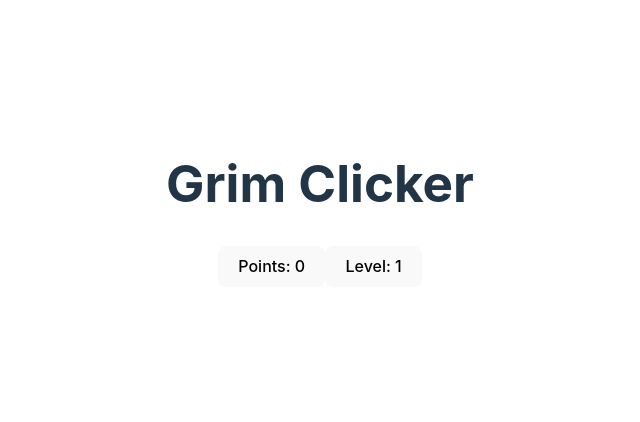
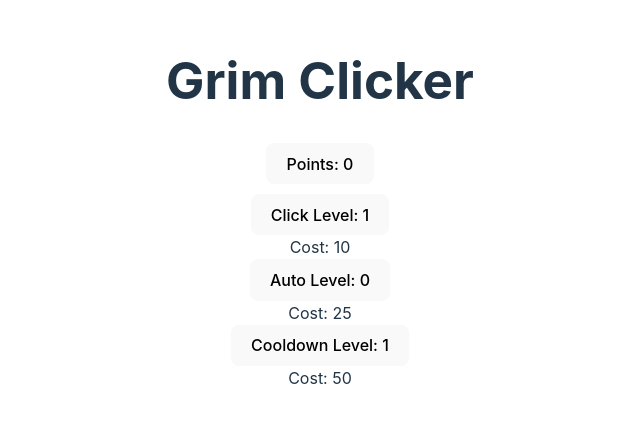
Before and after one commit to Grimidk/GrimClicker, a React (Vite) app in the folder Front/grim-clicker/: page / in a window 1280 px wide. Shown: the part 196-618 px from the top of the page, without its empty margins (320-960 px from the left). Built offline with nearby package versions, Linux system fonts and the light colour scheme.

Commit message:
more upgrades

```diff
--- a/Front/grim-clicker/src/App.css
+++ b/Front/grim-clicker/src/App.css
@@ -7,6 +7,15 @@
 
 .header {
   height: 1%;
+}
+
+.button {
+}
+
+.shop {
+  flex: none;
+  flex-wrap: nowrap;
+  margin-top: 10px;
 }
 
 .logo {
--- a/Front/grim-clicker/src/modules/Landing.jsx
+++ b/Front/grim-clicker/src/modules/Landing.jsx
@@ -1,25 +1,63 @@
 import * as React from 'react'
-import { useState } from 'react'
+import { useState, useEffect } from 'react'
 import './../App.css'
 import Header from './Header'
 
 function Landing() {
-  const [points, setPoints] = useState(0)
-  const [clickLevel, setClickLevel] = useState(1)
-  const upgradeCost = clickLevel * 10
+  const [points, setPoints] = useState(0);
+  const [clickLevel, setClickLevel] = useState(1);
+  const [autoLevel, setAutoLevel] = useState(0);
+  const [cooldownLevel, setCooldownLevel] = useState(1);
+  const cooldown = 1000/cooldownLevel
 
-  const upgrade = () => {
-    if (points >= upgradeCost) {
-      setPoints(points - upgradeCost);
-      setClickLevel(clickLevel + 1);
+  const clickUpgradeCost = clickLevel * 10;
+  const autoUpgradeCost = (autoLevel + 1 ) * 25;
+  const cooldownUpgradeCost = (cooldownLevel) * 50;
+
+  const clickUpgrade = () => {
+    if (points >= clickUpgradeCost) {
+      setPoints(points => points - clickUpgradeCost);
+      setClickLevel(clickLevel => clickLevel + 1);
     }
-  }
+  };
+
+  const autoUpgrade = () => {
+    if (points >= autoUpgradeCost) {
+      setPoints(points => points - autoUpgradeCost);
+      setAutoLevel(autoLevel => autoLevel + 1);
+    }
+  };
+
+  const cooldownUpgrade = () => {
+    if (points >= cooldownUpgradeCost) {
+      setPoints(points => points - cooldownUpgradeCost);
+      setCooldownLevel(cooldownLevel => cooldownLevel + 1);
+    }
+  };
+
+  useEffect(() => {
+    function autoClick() {
+      if (autoLevel > 0) {
+        setPoints((prevPoints) => prevPoints + (autoLevel * clickLevel));
+      }
+    }
+
+    const intervalId = setInterval(autoClick, cooldown);
+    return () => clearInterval(intervalId);
+  }, [autoLevel]);
 
   return (
     <>
       <Header></Header>
-        <button type="button" id="mainClick" onClick={() => setPoints((points) => points + clickLevel)}>Points: {points}</button>
-        <button type="button" id="mainUpgrade" onClick={upgrade}>Level: {clickLevel}</button>
+        <button className="button" id="mainClick" onClick={() => setPoints((points) => points + clickLevel)}>Points: {points}</button>
+        <div className='shop'>
+          <button className="button" id="clickUpgrade" onClick={clickUpgrade}>Click Level: {clickLevel}</button>
+          <div>Cost: {clickUpgradeCost}</div>
+          <button className="button" id="autoUpgrade" onClick={autoUpgrade}>Auto Level: {autoLevel}</button>
+          <div>Cost: {autoUpgradeCost}</div>
+          <button className="button" id="cooldownUpgrade" onClick={cooldownUpgrade}>Cooldown Level: {cooldownLevel}</button>
+          <div>Cost: {cooldownUpgradeCost}</div>
+        </div>
     </>
   )
 }
```
